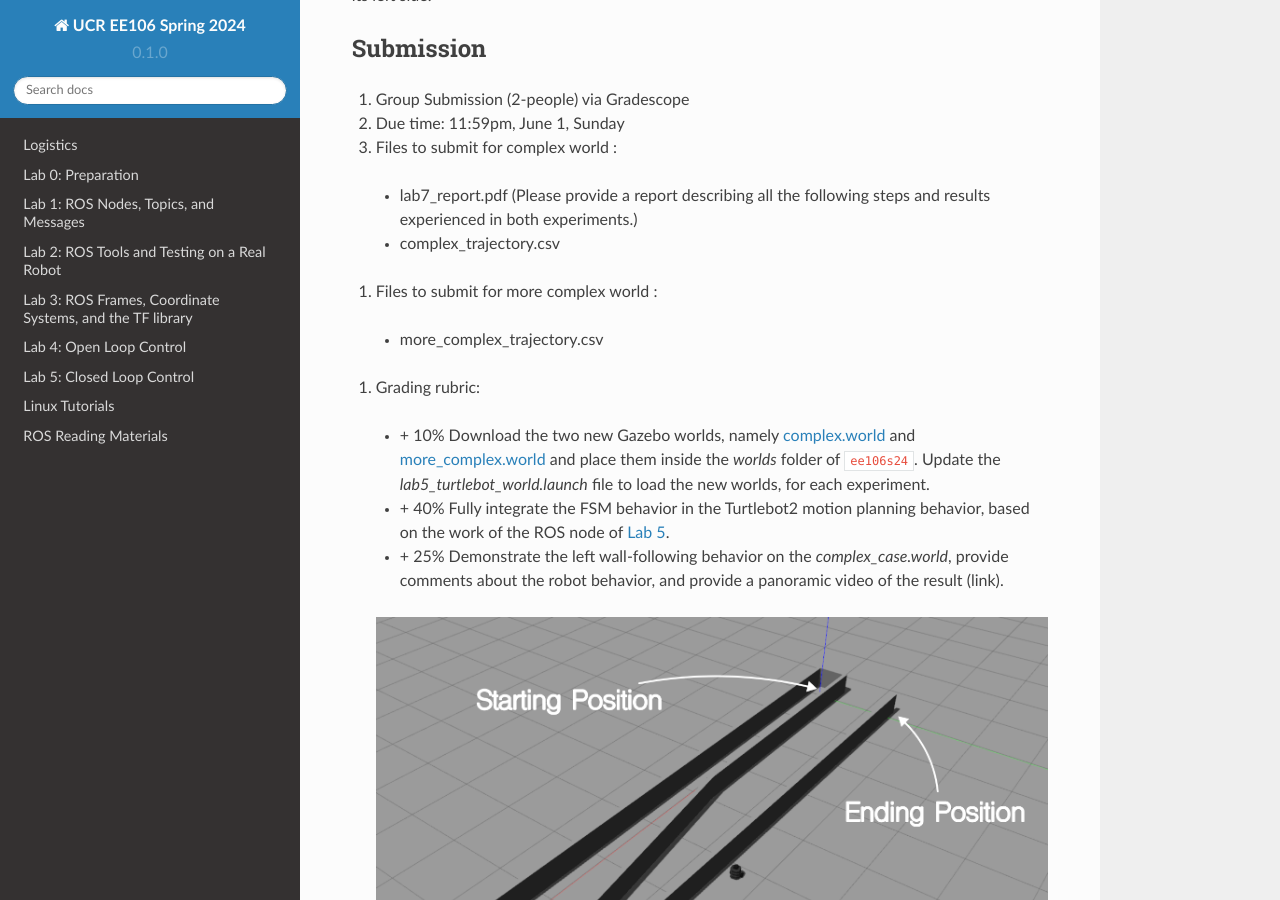
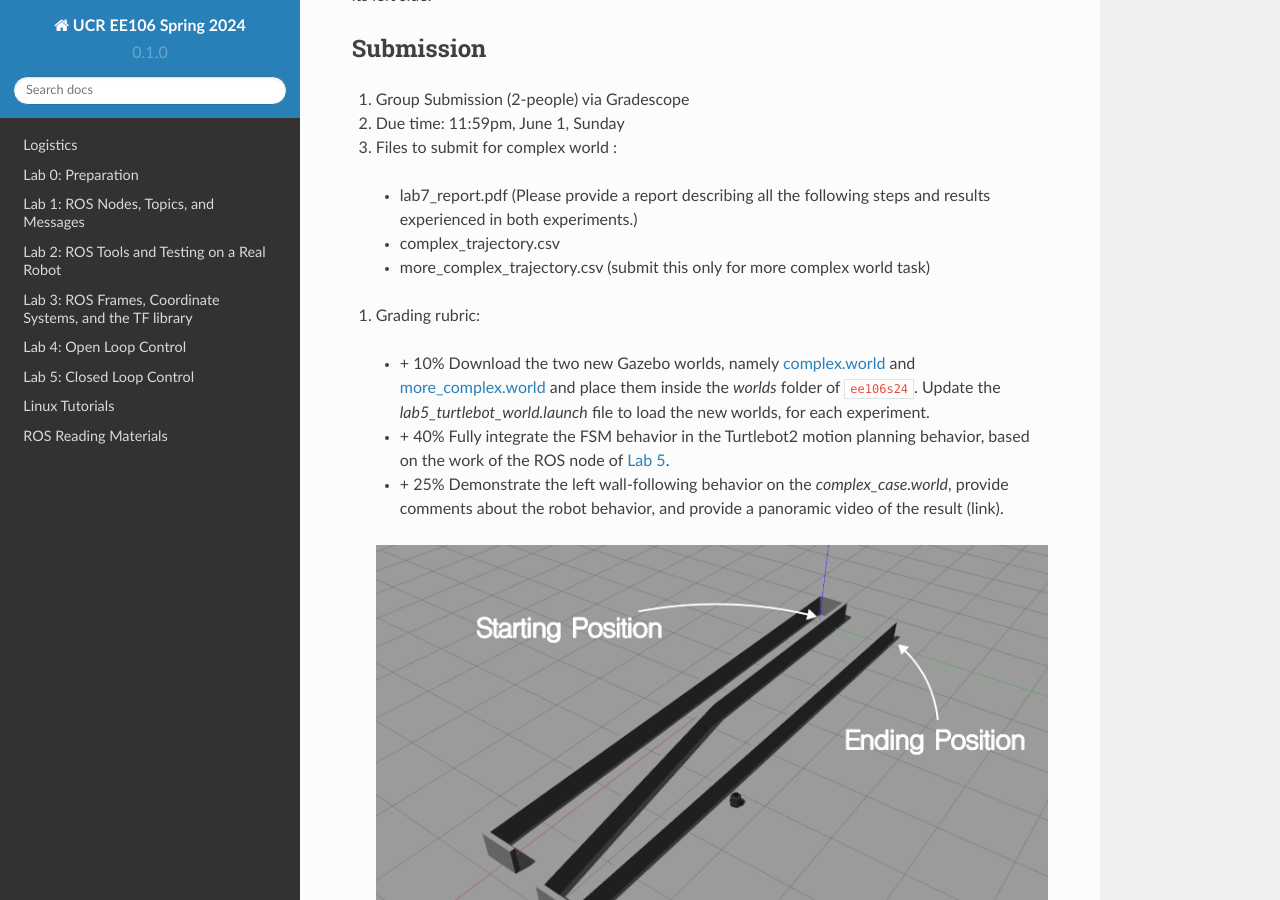
Before and after one commit to taektay/ee106, a Sphinx documentation site: the page built from docs/source/lab7.rst, in a window 1280 px wide and 900 px high, scrolled down 2233 px. Built offline with Sphinx 7.4.7 and the Read the Docs theme 2.0.0, drawn with Linux system fonts in a browser that asks for light colours.

Commit message:
Update lab7.rst

```diff
--- a/docs/source/lab7.rst
+++ b/docs/source/lab7.rst
@@ -64,12 +64,10 @@ Submission
 #. Due time: 11:59pm, June 1, Sunday
 
 #. Files to submit for complex world :
+
  - lab7_report.pdf (Please provide a report describing all the following steps and results experienced in both experiments.)
  - complex_trajectory.csv
-
-#. Files to submit for more complex world :
-
- - more_complex_trajectory.csv
+ - more_complex_trajectory.csv (submit this only for more complex world task)
 
 #. Grading rubric:
 
```
